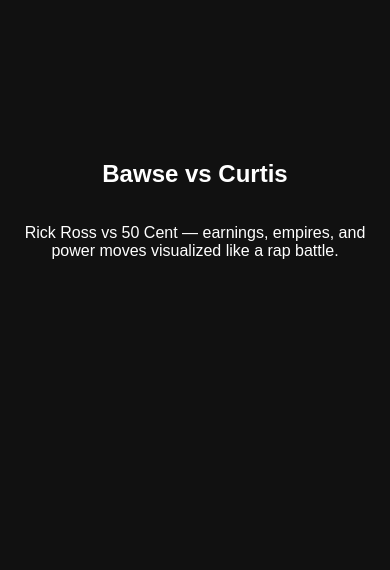
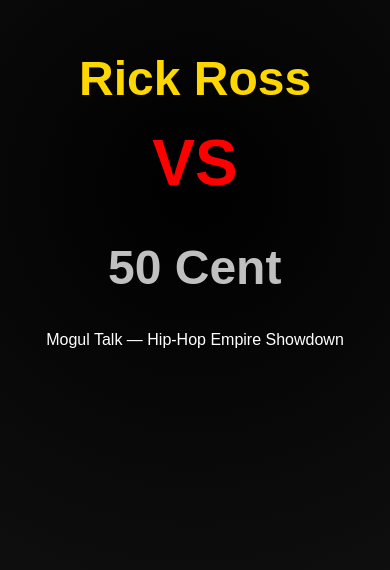
Before and after one commit to cdsmith16/bawse, a plain HTML site: page index.html in a window 390 px wide. Shown: the part 274-844 px from the top of the page. Drawn offline with nearby package versions, Linux system fonts and the light colour scheme; animation ran at ten frames a second.

Commit message:
Mogul talk v2 + mobile optimized

```diff
--- a/index.html
+++ b/index.html
@@ -14,7 +14,7 @@
     overflow-x: hidden;
   }
   section {
-    padding: 60px 5%;
+    padding: 40px 5%;
     min-height: 100vh;
     display: flex;
     flex-direction: column;
@@ -35,11 +35,12 @@
   .highlight-ross { color: gold; }
   .highlight-50 { color: silver; }
   canvas {
-    max-width: 800px;
+    max-width: 100%;
+    height: auto !important;
     margin: 20px auto;
     display: block;
   }
-  /* Split screen for Ross vs 50 sections */
+  /* Split screen */
   .split {
     display: flex;
     gap: 20px;
@@ -48,9 +49,10 @@
   }
   .split .card {
     flex: 1;
-    min-width: 300px;
+    min-width: 280px;
     padding: 20px;
     border-radius: 8px;
+    box-sizing: border-box;
   }
   .ross-card { background: linear-gradient(145deg, #FFD700, #B8860B); }
   .cent-card { background: linear-gradient(145deg, #C0C0C0, #505050); }
@@ -75,13 +77,45 @@
     background: white;
     border-radius: 50%;
   }
+  /* Versus intro */
+  #intro {
+    display: flex;
+    flex-direction: column;
+    align-items: center;
+    justify-content: center;
+    background: radial-gradient(circle at center, #000, #111);
+    min-height: 100vh;
+    text-align: center;
+    animation: fadeIn 1.5s ease forwards;
+  }
+  #intro h1 {
+    font-size: 3rem;
+    animation: popIn 1s ease forwards;
+  }
+  #intro p {
+    opacity: 0;
+    animation: fadeIn 1.5s ease forwards 1.5s;
+  }
+  #versus {
+    font-size: 4rem;
+    font-weight: bold;
+    color: red;
+    opacity: 0;
+    animation: flash 1s infinite alternate 2s;
+  }
+  @keyframes fadeIn { to { opacity: 1; } }
+  @keyframes popIn { from { transform: scale(0.5); opacity: 0; } to { transform: scale(1); opacity: 1; } }
+  @keyframes flash { from { opacity: 0; } to { opacity: 1; } }
 </style>
 </head>
 <body>
 
-<section>
-  <h1>Bawse vs Curtis</h1>
-  <p style="text-align:center">Rick Ross vs 50 Cent — earnings, empires, and power moves visualized like a rap battle.</p>
+<!-- Mogul Talk Intro -->
+<section id="intro" class="visible">
+  <h1 class="highlight-ross">Rick Ross</h1>
+  <div id="versus">VS</div>
+  <h1 class="highlight-50">50 Cent</h1>
+  <p>Mogul Talk — Hip-Hop Empire Showdown</p>
 </section>
 
 <section>
@@ -142,7 +176,8 @@
         data: [170, 340],
         backgroundColor: ['gold', 'silver']
       }]
-    }
+    },
+    options: { responsive: true, maintainAspectRatio: false }
   });
 
   const breakdownRoss = new Chart(document.getElementById('breakdownRoss'), {
@@ -154,7 +189,7 @@
         backgroundColor: ['#FFD700', '#DAA520', '#B8860B', '#8B7500', '#5A4A00']
       }]
     },
-    options: { plugins: { title: { display: true, text: 'Rick Ross Revenue Breakdown' } } }
+    options: { responsive: true, maintainAspectRatio: false, plugins: { title: { display: true, text: 'Rick Ross Revenue Breakdown' } } }
   });
 
   const breakdown50 = new Chart(document.getElementById('breakdown50'), {
@@ -166,7 +201,7 @@
         backgroundColor: ['#C0C0C0', '#A9A9A9', '#808080', '#696969', '#505050']
       }]
     },
-    options: { plugins: { title: { display: true, text: '50 Cent Revenue Breakdown' } } }
+    options: { responsive: true, maintainAspectRatio: false, plugins: { title: { display: true, text: '50 Cent Revenue Breakdown' } } }
   });
 
   const growthChart = new Chart(document.getElementById('growthChart'), {
@@ -187,16 +222,15 @@
           fill: false
         }
       ]
-    }
+    },
+    options: { responsive: true, maintainAspectRatio: false }
   });
 
-  // Scroll animation logic
+  // Scroll animation
   const sections = document.querySelectorAll('section');
   const observer = new IntersectionObserver((entries) => {
     entries.forEach(entry => {
-      if (entry.isIntersecting) {
-        entry.target.classList.add('visible');
-      }
+      if (entry.isIntersecting) entry.target.classList.add('visible');
     });
   }, { threshold: 0.2 });
 
```
